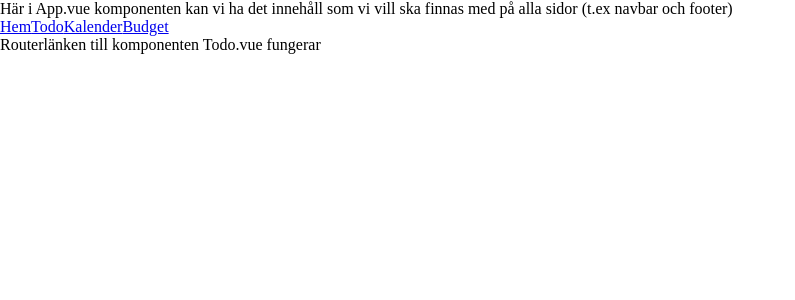
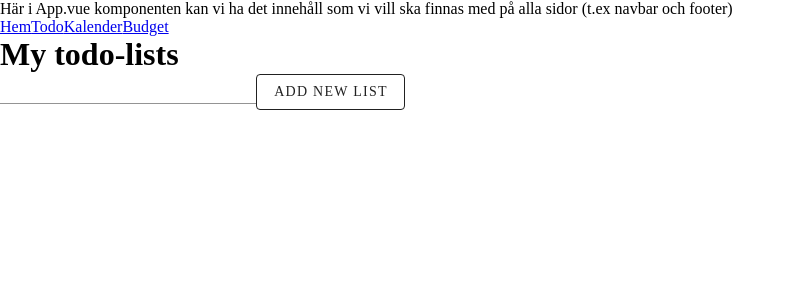
Before and after one commit to rebecsan/calendar-todo, a Vue app in the folder frontend/: page /todo in a window 1280 px wide. Shown: the top 300 px of the page, without its empty margins (0-795 px from the left). Built offline with nearby package versions, Linux system fonts and the light colour scheme; a small style sheet from the web is missing.

Commit message:
Add new todo-lists, clear input field after click/enter

```diff
--- a/frontend/src/views/Todo.vue
+++ b/frontend/src/views/Todo.vue
@@ -1,14 +1,60 @@
 <template>
   <div>
-    <p>Routerlänken till komponenten Todo.vue fungerar</p>
+    <h1>My todo-lists</h1>
+    <v-text-field
+      class="new-list"
+      @keyup.enter="addList"
+      v-model="listName"
+      dense
+      clearable>
+    </v-text-field>
+    <v-btn
+      class="add-new-list"
+      @click="addList"
+      outlined
+      color="black">Add new list</v-btn>
+    <ul>
+      <li v-for="list in lists" :key="list.id">
+        {{ list }}
+        <v-btn outlined icon small>+</v-btn>
+        <v-btn outlined icon small>x</v-btn>
+      </li>
+    </ul>
   </div>
 </template>
 
 <script>
 export default {
-  name: "Todo"
+  name: "Todo",
+  data() {
+    return {
+      lists: [],
+      listName: null
+    }
+  },
+  methods: {
+    addList() {
+      this.lists.push(this.listName);
+      this.listName=''
+      // app.post('/', (request, response) => {
+      //   database.run('INSERT INTO listNames VALUES ($name)', {
+      //     $name: request.body.name,
+      //   })
+      //   .then(() => {
+      //     response.send()
+      //   })
+      // })
+    }
+  }
 };
 </script>
 
 <style lang="scss" scoped>
+  .new-list {
+    width: 20vw;
+    display: inline-block;
+  }
+  v-btn {
+    display: inline;
+  }
 </style>
```
